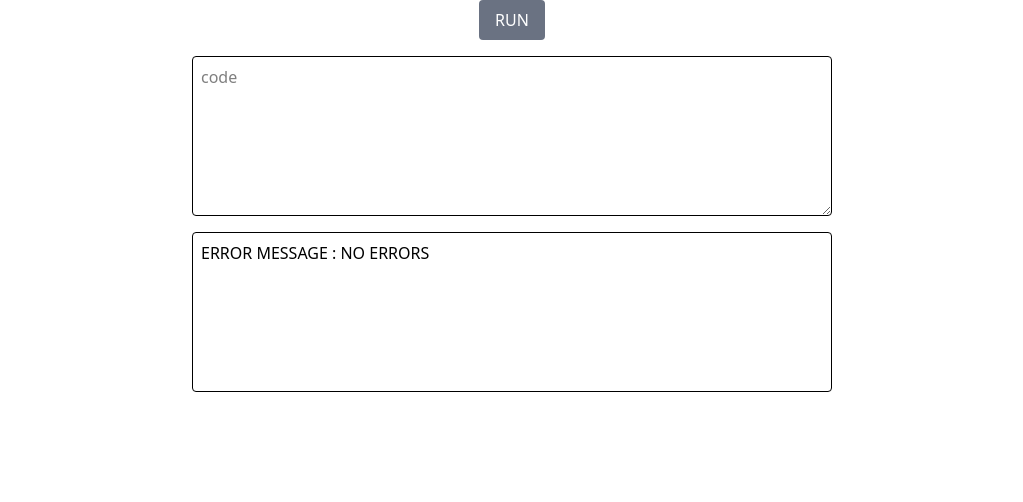
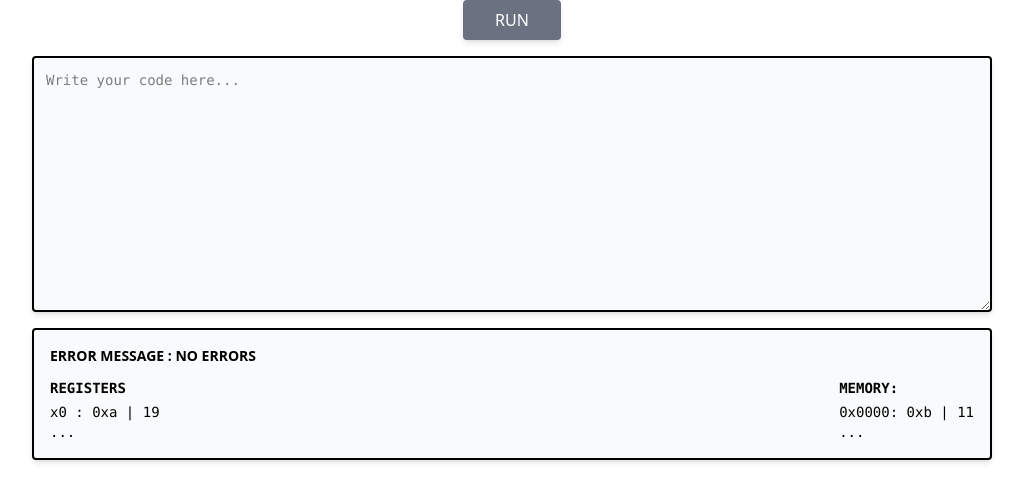
Before and after one commit to adithyay328/Capstone2, a Next.js app in the folder riscv/: page / in a window 1280 px wide. Shown: the top 502 px of the page, without its empty margins (128-1151 px from the left). Built offline with nearby package versions, Linux system fonts and the light colour scheme.

Commit message:
UI update (this one looks better)

```diff
--- a/riscv/app/page.tsx
+++ b/riscv/app/page.tsx
@@ -1,16 +1,32 @@
 export default function Home() {
   return (
     <div className="flex flex-col justify-center items-center w-screen space-y-4">
-      <button className="bg-gray-500 text-white px-4 py-2 rounded">
+      <button className="bg-gray-500 text-white px-8 py-2 rounded shadow-md hover:bg-gray-600">
         RUN
       </button>
       <textarea
-        placeholder="code"
-        className="w-1/2 h-40 border border-black-300 rounded p-2"
+        placeholder="Write your code here..."
+        className="w-3/4 h-64 border-2 border-black-400 rounded shadow-md p-3 bg-gray-50 font-mono text-sm"
       ></textarea>
-      <text className="w-1/2 h-40 border border-black-300 rounded p-2">
-        ERROR MESSAGE : NO ERRORS
-      </text>
+      <div className="w-3/4 bg-gray-50 border-2 border-black rounded shadow-md p-4 space-y-3">
+        <p className = "font-semibold text-sm">ERROR MESSAGE : NO ERRORS</p>
+        <div className="flex justify-between text-sm font-mono">
+          {/* Registers Section */}
+          <div>
+            <p className="font-semibold mb-1">REGISTERS</p>
+            <p>x0 : 0xa | 19</p>
+            <p>...</p>
+          </div>
+
+          {/* Memory Section */}
+          <div>
+            <p className="font-semibold mb-1">MEMORY:</p>
+            <p>0x0000: 0xb | 11</p>
+            <p>...</p>
+          </div>
+        </div>
+      </div>
+
     </div>
   );
 }
```
